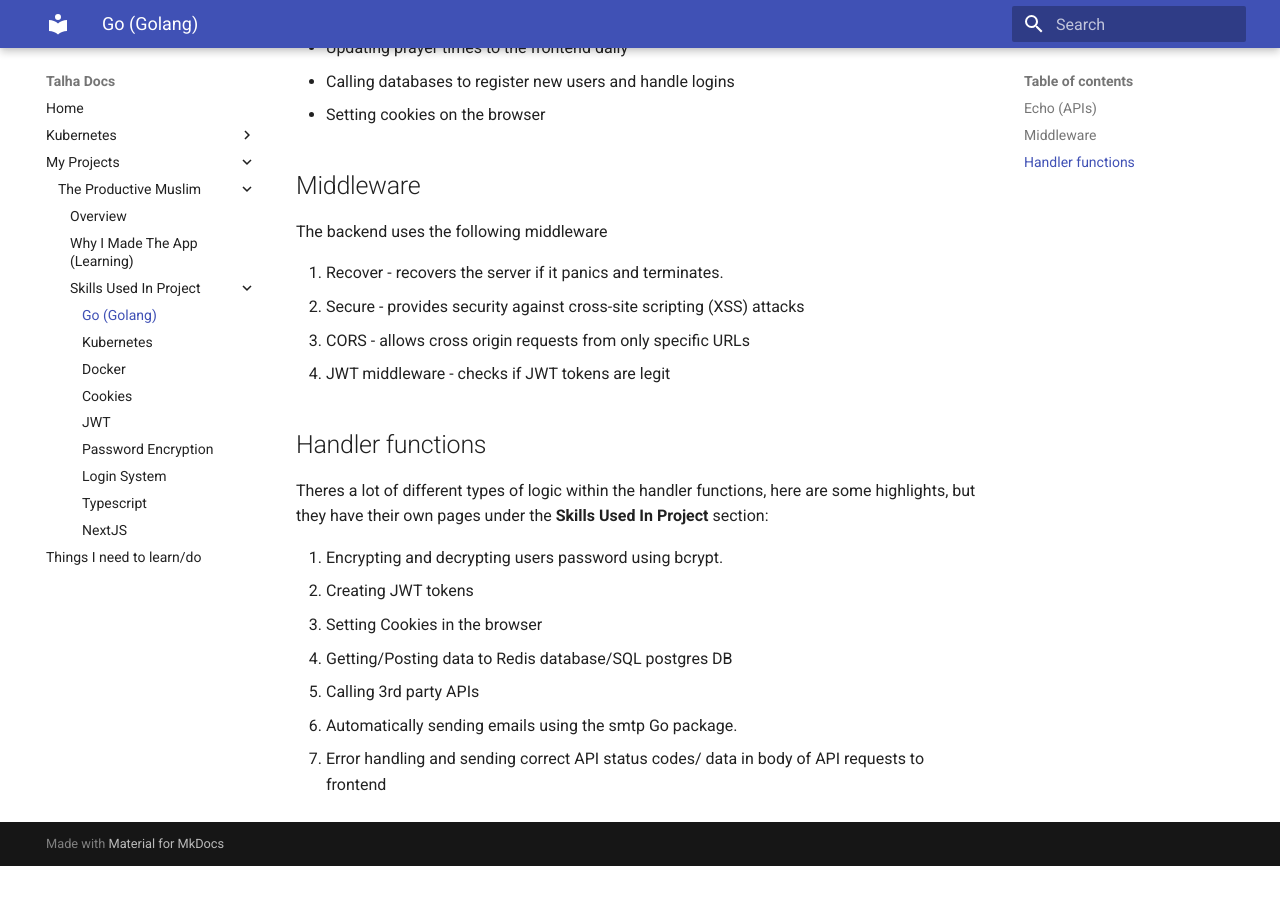
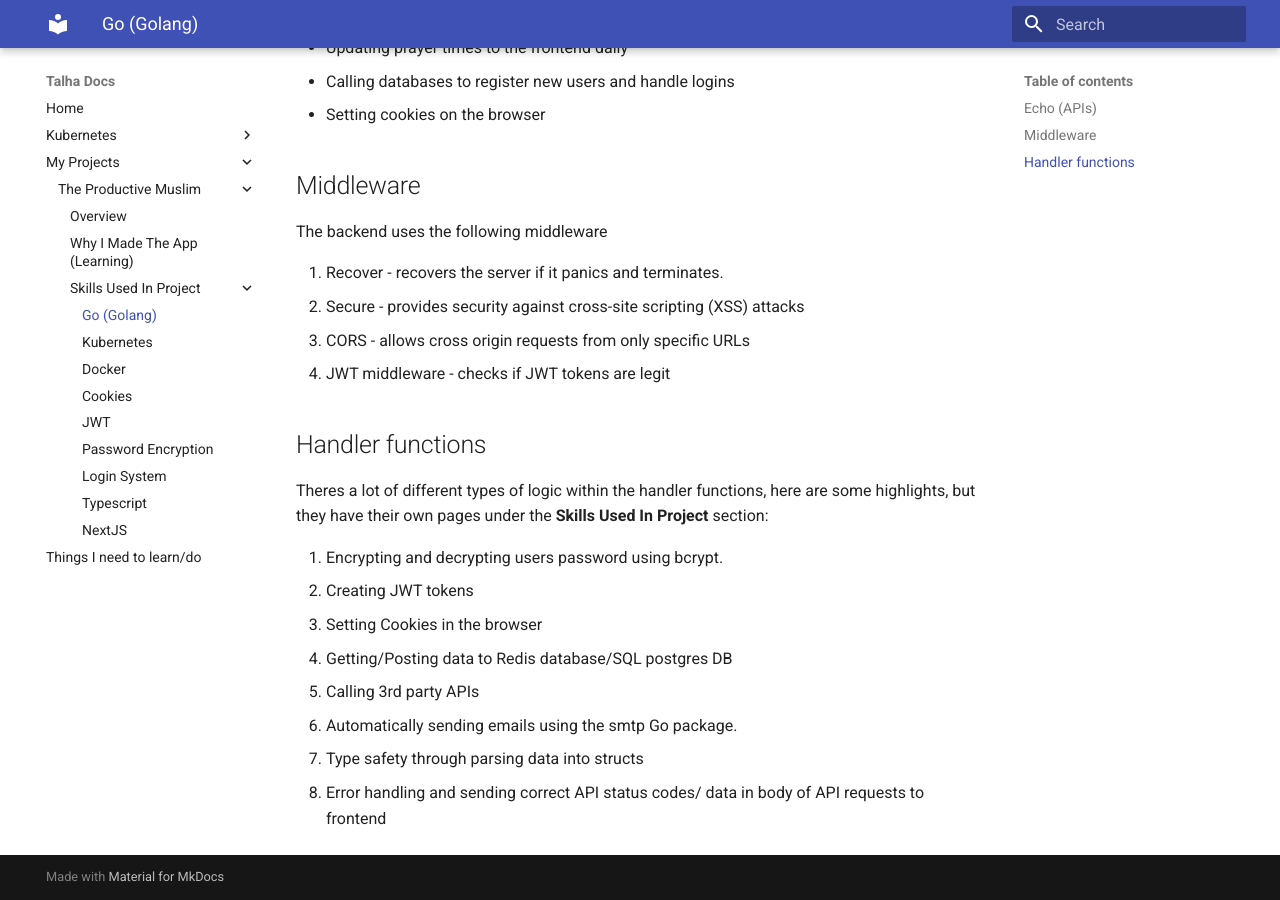
Before and after one commit to TRafi9/documentation, an MkDocs documentation site: the page built from docs/myProjects/theProductiveMuslim/skillsUsedInProject/golang.md, in a window 1280 px wide and 900 px high, scrolled down 614 px. Built offline with MkDocs 1.6.1 and Material for MkDocs 9.7.7, drawn with Linux system fonts in a browser that asks for light colours; before the commit the page ends 1480 px from its top, so only the background shows below that.

Commit message:
new golang notes

```diff
--- a/docs/myProjects/theProductiveMuslim/skillsUsedInProject/golang.md
+++ b/docs/myProjects/theProductiveMuslim/skillsUsedInProject/golang.md
@@ -42,4 +42,5 @@ Theres a lot of different types of logic within the handler functions, here are
 4. Getting/Posting data to Redis database/SQL postgres DB
 5. Calling 3rd party APIs
 6. Automatically sending emails using the smtp Go package.
-7. Error handling and sending correct API status codes/ data in body of API requests to frontend
+7. Type safety through parsing data into structs
+8. Error handling and sending correct API status codes/ data in body of API requests to frontend
```
